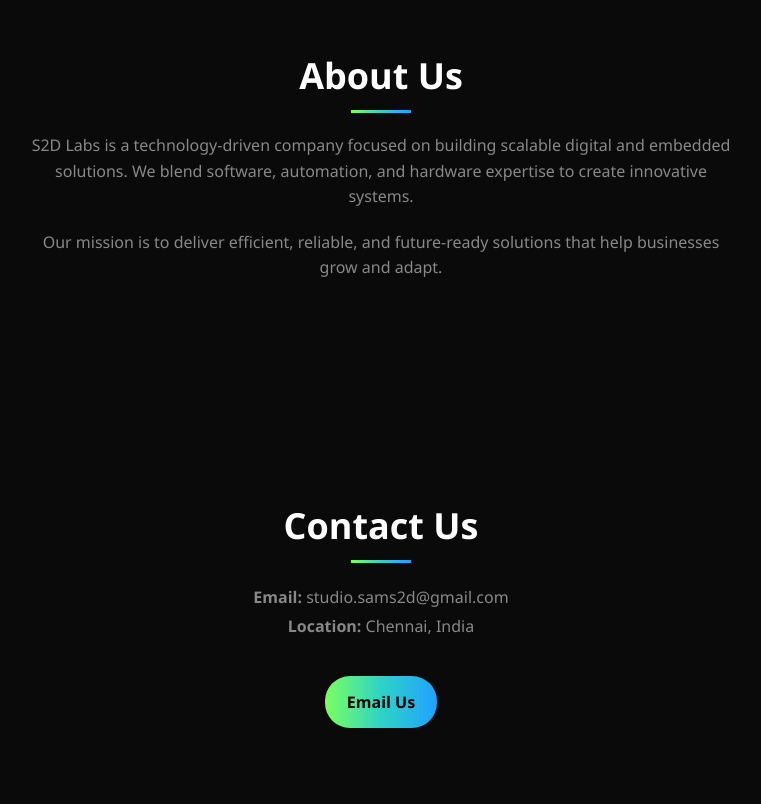
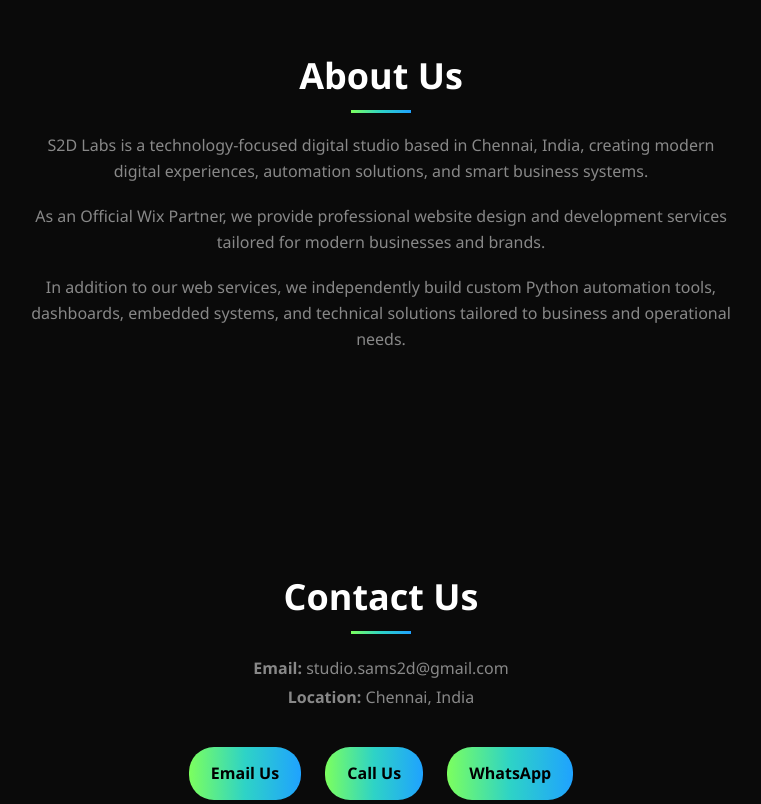
Before and after one commit to sams2d/s2dlabs-portfolio, a plain HTML site: page index.html in a window 1280 px wide. Shown: the part 1620-2424 px from the top of the page, without its empty margins (259-1020 px from the left). Drawn offline with Linux system fonts and the light colour scheme.

Commit message:
Revise content and add contact options in index.html
Updated the content in the hero and about sections to better reflect the services and mission of S2D Labs. Added contact options for calling and WhatsApp.

```diff
--- a/index.html
+++ b/index.html
@@ -199,7 +199,7 @@
 
 <section class="hero">
     <h1>S2D Labs</h1>
-    <p>Official Wix Partner building modern websites, digital solutions & smart systems.</p>
+    <p>Modern websites, smart systems & digital solutions designed to help businesses grow online.</p>
     <button class="cta" onclick="document.getElementById('services').scrollIntoView()">
         Explore Services
     </button>
@@ -255,13 +255,20 @@
 <section id="about" class="section about">
     <h2>About Us</h2>
     <p>
-        S2D Labs is a technology-driven company focused on building scalable digital
-        and embedded solutions. We blend software, automation, and hardware expertise
-        to create innovative systems.
+        S2D Labs is a technology-focused digital studio based
+        in Chennai, India, creating modern digital experiences,
+        automation solutions, and smart business systems.
     </p>
     <p>
-        Our mission is to deliver efficient, reliable, and future-ready solutions
-        that help businesses grow and adapt.
+        As an Official Wix Partner, we provide professional
+        website design and development services tailored for
+        modern businesses and brands.
+    </p>
+    <p>
+        In addition to our web services, we independently build
+        custom Python automation tools, dashboards, embedded
+        systems, and technical solutions tailored to business
+        and operational needs.
     </p>
 </section>
 
@@ -274,9 +281,9 @@
         <p><strong>Location:</strong> Chennai, India</p>
 
         <div class="contact-buttons">
-            <a href="mailto:studio.sams2d@gmail.com" class="btn">Email Us</a>
-         <!-- <a href="tel:+919940082" class="btn">Call Us</a> -->
-         <!-- <a href="https://wa.me/919940082103" target="_blank" class="btn whatsapp">WhatsApp</a> -->
+        <a href="mailto:studio.sams2d@gmail.com" class="btn">Email Us</a>
+         <a href="tel:+919940082" class="btn">Call Us</a>
+         <a href="https://wa.me/919940082103" target="_blank" class="btn whatsapp">WhatsApp</a>
         </div>
     </div>
 </section>
```
